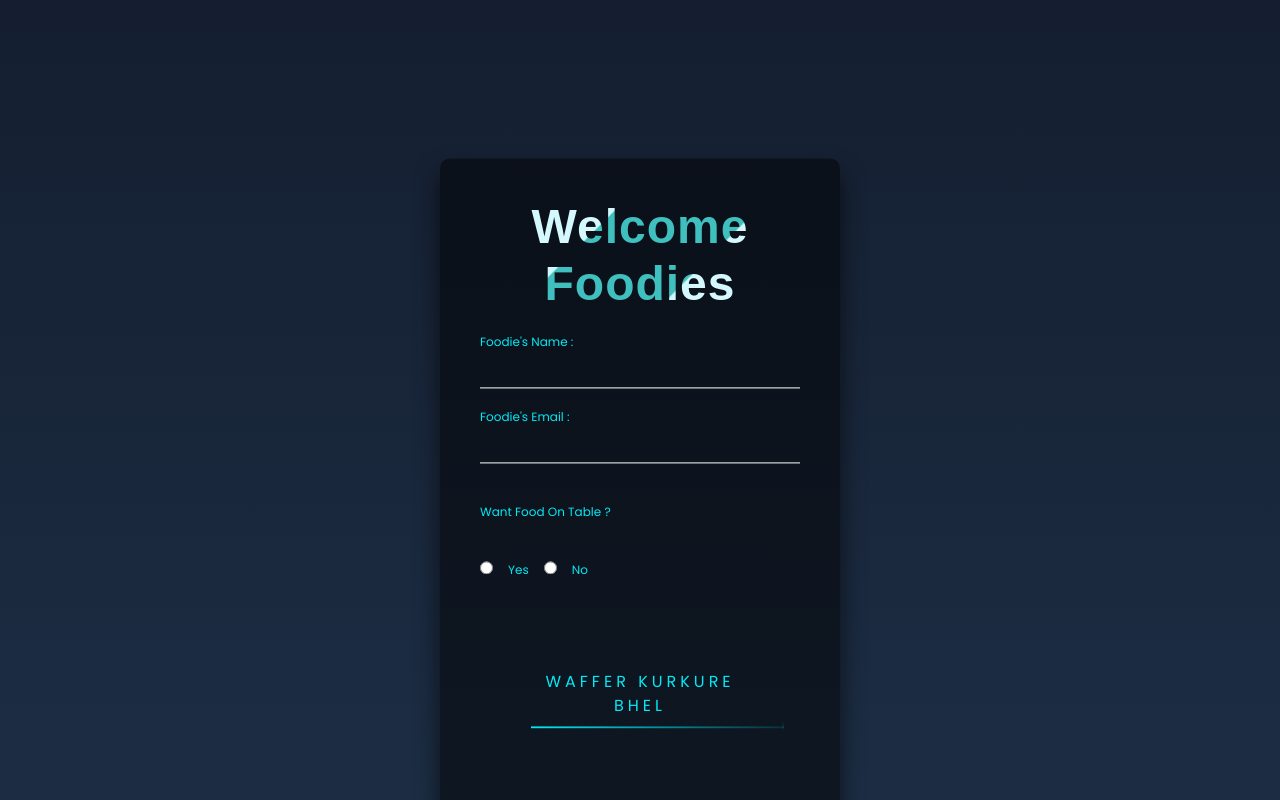
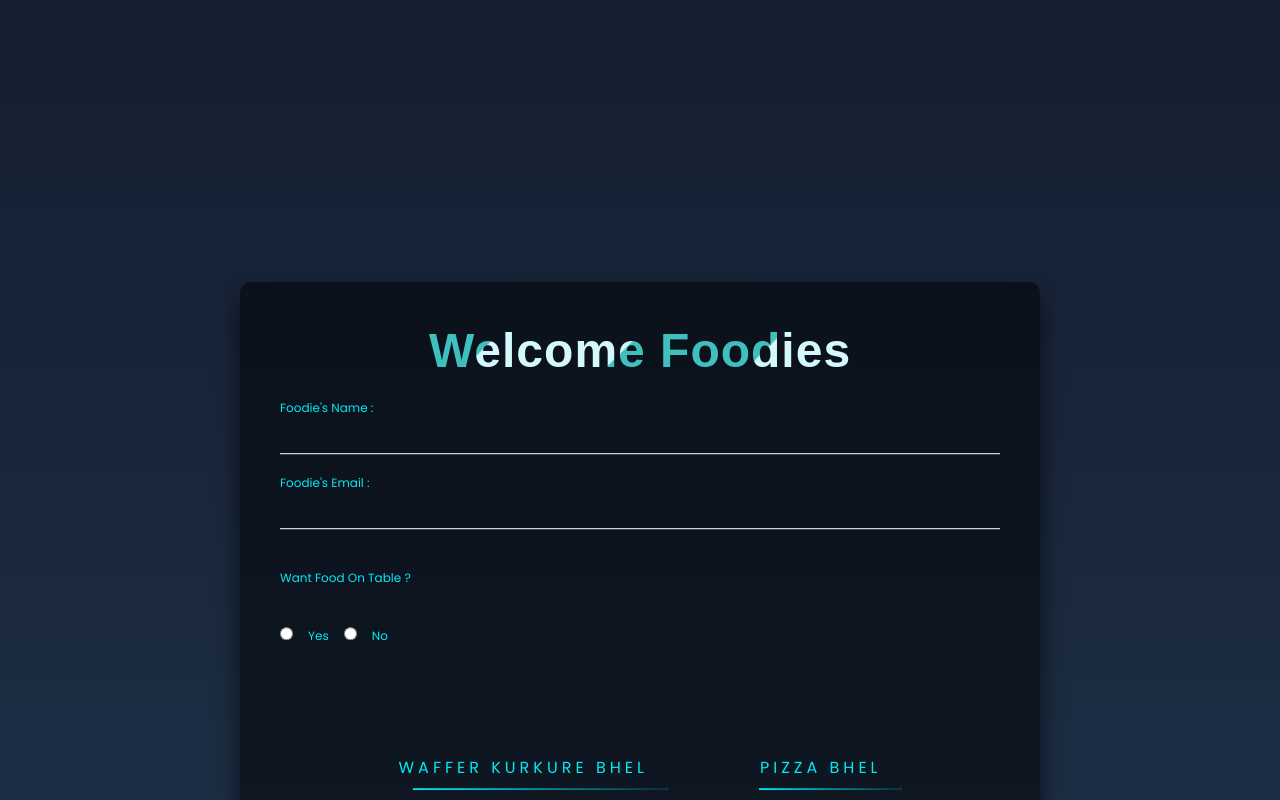
Before and after one commit to SarangTandel5112/foodportal, a React (Create React App) app in the folder frontend/: page /order in a window 1280 px wide. Shown: the top 800 px of the page. Built offline with nearby package versions, Linux system fonts and the light colour scheme.

Commit message:
ljkh kb.ljh

```diff
--- a/frontend/src/components/order.css
+++ b/frontend/src/components/order.css
@@ -2,13 +2,11 @@ html {
   height: 190vh;
 }
 body {
-    margin:0;
-    padding:0;
+  margin: 0;
+  padding: 0;
   font-family: sans-serif;
   background: linear-gradient(#141e30, #243b55);
 }
-
-
 
 .login-box {
   position: absolute;
@@ -17,13 +15,20 @@ html {
   width: 400px;
   padding: 40px;
   transform: translate(-50%, -50%);
-    background: rgba(0,0,0,.5);
+  background: rgba(0, 0, 0, 0.5);
   box-sizing: border-box;
-    box-shadow: 0 15px 25px rgba(0,0,0,.6);
+  box-shadow: 0 15px 25px rgba(0, 0, 0, 0.6);
   border-radius: 10px;
 }
+@media (min-width: 600px) {
+  .login-box {
+    width: 800px;
 
-  #maindiv .login-box{
+  }
+
+}
+
+#maindiv .login-box {
   top: 60%;
 }
 
@@ -51,13 +56,13 @@ html {
 }
 .login-box .user-box label {
   position: absolute;
-    top:0;
+  top: 0;
   left: 0;
   padding: 10px 0;
   font-size: 16px;
   color: #fff;
   pointer-events: none;
-    transition: .5s;
+  transition: 0.5s;
 }
 
 .login-box .user-box input:focus ~ label,
@@ -67,15 +72,6 @@ html {
   color: #03e9f4;
   font-size: 12px;
 }
-
-
-
-
-
-
-
-
-
 
 .login-box .user-box1 {
   position: relative;
@@ -94,13 +90,13 @@ html {
 }
 .login-box .user-box1 label {
   /* position: absolute; */
-    top:0;
+  top: 0;
   left: 0;
   padding: 10px 0;
   font-size: 16px;
   color: #fff;
   /* pointer-events: none; */
-    transition: .5s;
+  transition: 0.5s;
 }
 
 .login-box .user-box1 label,
@@ -111,17 +107,10 @@ html {
   font-size: 12px;
 }
 
-
-  .foodtable{
+.foodtable {
   margin-right: 15px;
   margin-top: 20px;
 }
-
-
-
-
-
-
 
 .login-box form a {
   position: relative;
@@ -132,21 +121,18 @@ html {
   text-decoration: none;
   text-transform: uppercase;
   overflow: hidden;
-    transition: .5s;
+  transition: 0.5s;
   margin-top: 40px;
-    letter-spacing: 4px
+  letter-spacing: 4px;
 }
 
 .login-box a:hover {
   background: #03e9f4;
   color: #fff;
   border-radius: 5px;
-    box-shadow: 0 0 5px #03e9f4,
-                0 0 25px #03e9f4,
-                0 0 50px #03e9f4,
+  box-shadow: 0 0 5px #03e9f4, 0 0 25px #03e9f4, 0 0 50px #03e9f4,
     0 0 100px #03e9f4;
 }
-
 
 .login-box form #submitBtn a {
   position: relative;
@@ -157,30 +143,23 @@ html {
   text-decoration: none;
   text-transform: uppercase;
   overflow: hidden;
-    transition: .5s;
+  transition: 0.5s;
   margin-top: 40px;
-    letter-spacing: 4px
+  letter-spacing: 4px;
 }
 
-
-  #submitBtn{
-    color:#ffc400;
+#submitBtn {
+  color: #ffc400;
   /* border: 2px solid red; */
 }
-
-
 
 .login-box #submitBtn a:hover {
   background: #ffc400;
   color: #fff;
   border-radius: 5px;
-    box-shadow: 0 0 5px #ffc400,
-                0 0 25px #ffc400,
-                0 0 50px #ffc400,
+  box-shadow: 0 0 5px #ffc400, 0 0 25px #ffc400, 0 0 50px #ffc400,
     0 0 100px #ffc400;
 }
-
-
 
 .login-box a span {
   position: absolute;
@@ -200,7 +179,8 @@ html {
   0% {
     left: -100%;
   }
-    50%,100% {
+  50%,
+  100% {
     left: 100%;
   }
 }
@@ -212,14 +192,15 @@ html {
   height: 100%;
   background: linear-gradient(180deg, transparent, #03e9f4);
   animation: btn-anim2 1s linear infinite;
-    animation-delay: .25s
+  animation-delay: 0.25s;
 }
 
 @keyframes btn-anim2 {
   0% {
     top: -100%;
   }
-    50%,100% {
+  50%,
+  100% {
     top: 100%;
   }
 }
@@ -231,14 +212,15 @@ html {
   height: 2px;
   background: linear-gradient(270deg, transparent, #03e9f4);
   animation: btn-anim3 1s linear infinite;
-    animation-delay: .5s
+  animation-delay: 0.5s;
 }
 
 @keyframes btn-anim3 {
   0% {
     right: -100%;
   }
-    50%,100% {
+  50%,
+  100% {
     right: 100%;
   }
 }
@@ -250,57 +232,56 @@ html {
   height: 100%;
   background: linear-gradient(360deg, transparent, #03e9f4);
   animation: btn-anim4 1s linear infinite;
-    animation-delay: .75s
+  animation-delay: 0.75s;
 }
 
 @keyframes btn-anim4 {
   0% {
     bottom: -100%;
   }
-    50%,100% {
+  50%,
+  100% {
     bottom: 100%;
   }
 }
 
-
-
-  .submitbtn{
+.submitbtn {
   text-align: center;
 }
 
 .itembtn {
   background-color: Transparent;
-    background-repeat:no-repeat;
+  background-repeat: no-repeat;
   border: none;
   padding: 5% 5%;
 }
 
-    a:focus{
+a:focus {
   background: linear-gradient(360deg, transparent, #03e9f4);
   animation: btn-anim4 1s linear infinite;
-        animation-delay: .75s;
+  animation-delay: 0.75s;
   border-radius: 5px;
 }
 
-    .row1,.row2{
+.row1,
+.row2 {
   text-align: center;
 }
 
-    .itembtn{
+.itembtn {
   /* border: 2px solid red; */
 }
 
-    h2{
+h2 {
   font-size: 3em;
   letter-spacing: 1px;
   font-weight: bold;
-      font-family: 'Montserrat', sans-serif;
-      background: url('./imgage2.jpg');
+  font-family: "Montserrat", sans-serif;
+  background: url("./imgage2.jpg");
   -webkit-background-clip: text;
   background-clip: text;
   -webkit-text-fill-color: transparent;
   animation: text 3.5s linear infinite;
-
 }
 
 body {
@@ -321,14 +302,11 @@ html {
   }
 }
 
-    .tablenodiv{
+.tablenodiv {
   transition: width 2s, height 4s;
 }
 
-
-
-
-    .login-box #submitBtn a  span:nth-child(1) {
+.login-box #submitBtn a span:nth-child(1) {
   top: 0;
   left: -100%;
   width: 100%;
@@ -344,9 +322,8 @@ html {
   height: 100%;
   background: linear-gradient(180deg, transparent, #ffc400);
   animation: btn-anim2 1s linear infinite;
-      animation-delay: .25s
+  animation-delay: 0.25s;
 }
-
 
 .login-box #submitBtn a span:nth-child(3) {
   bottom: 0;
@@ -355,9 +332,8 @@ html {
   height: 2px;
   background: linear-gradient(270deg, transparent, #ffc400);
   animation: btn-anim3 1s linear infinite;
-      animation-delay: .5s
+  animation-delay: 0.5s;
 }
-
 
 .login-box #submitBtn a span:nth-child(4) {
   bottom: -100%;
@@ -366,19 +342,15 @@ html {
   height: 100%;
   background: linear-gradient(360deg, transparent, #ffc400);
   animation: btn-anim4 1s linear infinite;
-      animation-delay: .75s
+  animation-delay: 0.75s;
 }
 
-
-
-
-    .stdtable{
+.stdtable {
   background-color: white;
   color: black;
   width: 100%;
 }
 
-
-    .maintablediv{
+.maintablediv {
   width: 100%;
 }
```
Lines whose indentation alone changed are shown as unchanged.
